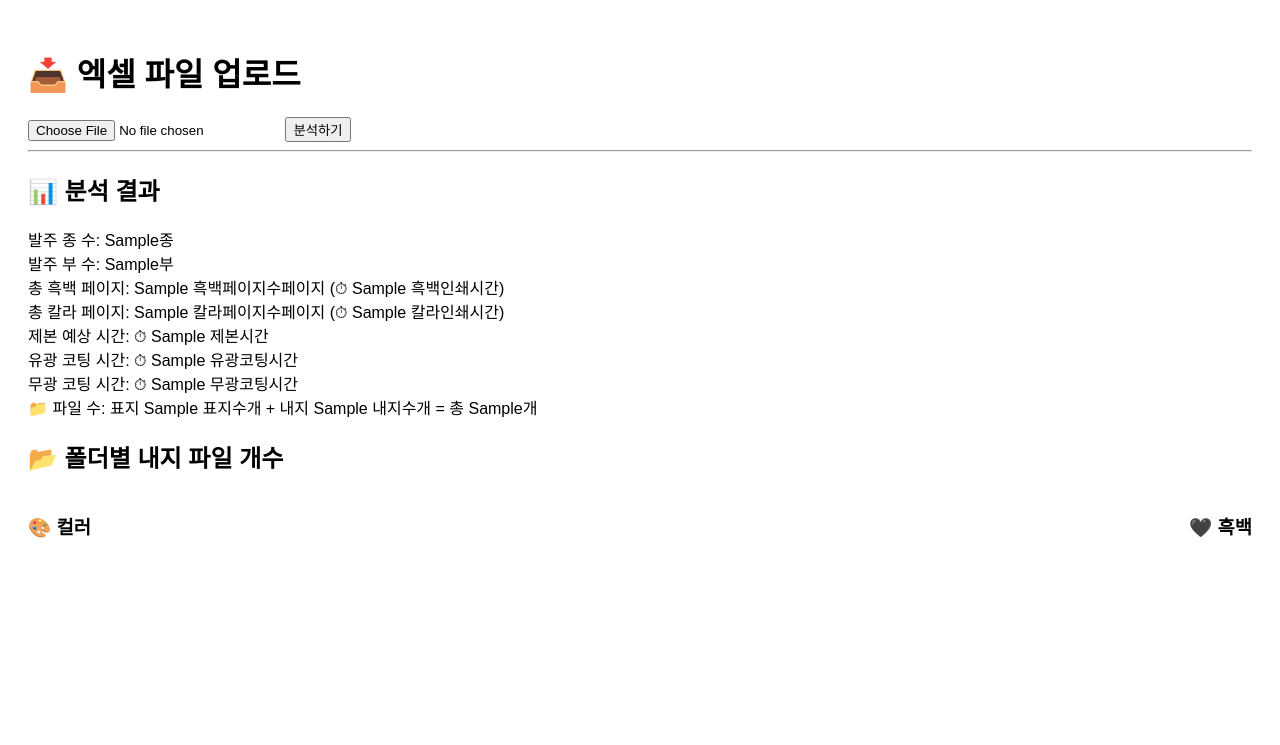
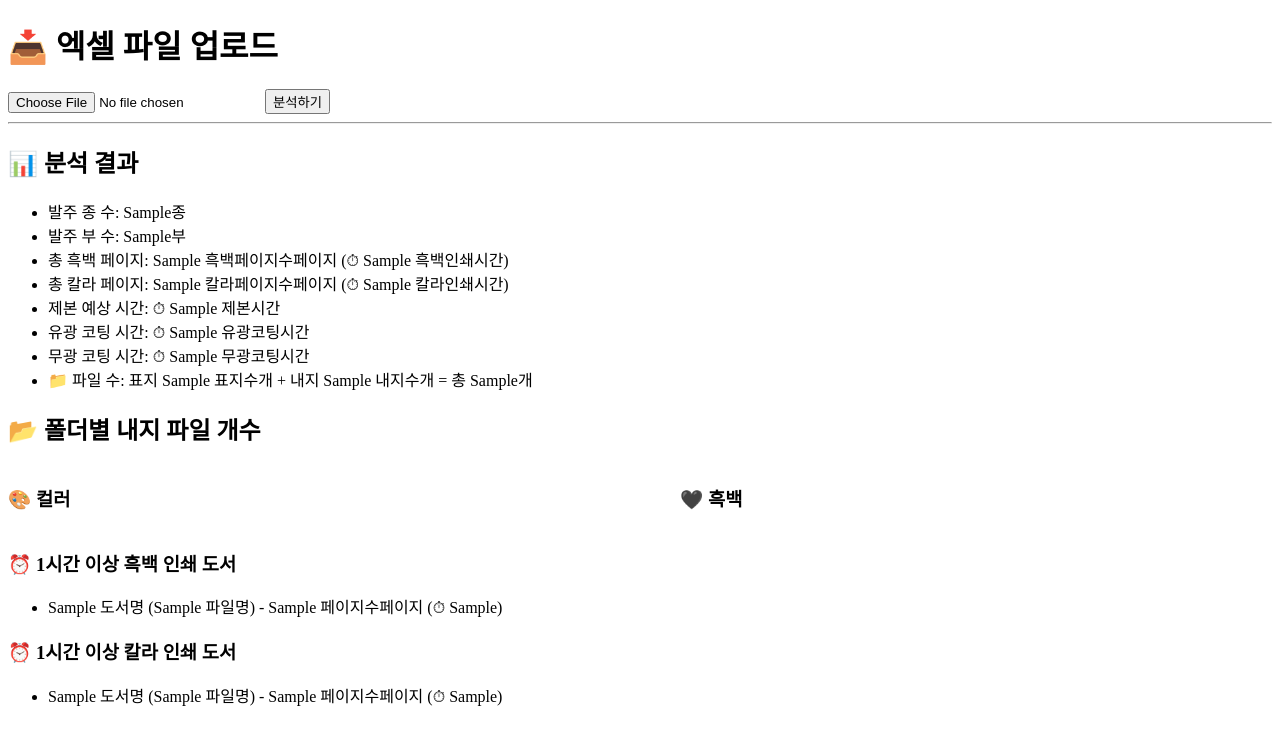
Before and after one commit to Baikala-90/gpt-excel-analyzer, a Flask app: template templates/index.html in a window 1280 px wide. Shown: the top 745 px of the page. Run offline with Flask 3, Linux system fonts and the light colour scheme; the template is opened without the code that fills it: most values are stand-ins (such as "Sample title", 1, 10 or a date in 2020).

Commit message:
🎨 폴더별 내지 파일 컬러/흑백 순서 정렬 및 간격 조정

```diff
--- a/templates/index.html
+++ b/templates/index.html
@@ -4,12 +4,14 @@
     <meta charset="UTF-8">
     <title>📦 엑셀 발주서 분석기</title>
     <style>
-        body { font-family: sans-serif; padding: 20px; }
-        ul { list-style-type: none; padding-left: 0; }
-        .columns {
+        .folder-section {
             display: flex;
             justify-content: space-between;
-            gap: 50px;
+            align-items: flex-start;
+            gap: 80px;
+        }
+        .folder-box {
+            flex: 1;
         }
     </style>
 </head>
@@ -35,8 +37,8 @@
     </ul>
 
     <h2>📂 폴더별 내지 파일 개수</h2>
-    <div class="columns">
-        <div>
+    <div class="folder-section">
+        <div class="folder-box">
             <h3>🎨 컬러</h3>
             <ul>
                 {% for folder in ["컬날46", "컬날A5", "컬날B5", "컬단46", "컬단A4", "컬단A5", "컬단B5"] %}
@@ -46,7 +48,7 @@
                 {% endfor %}
             </ul>
         </div>
-        <div>
+        <div class="folder-box">
             <h3>🖤 흑백</h3>
             <ul>
                 {% for folder in ["흑날46", "흑날A5", "흑날B5", "흑단46", "흑단A4", "흑단A5", "흑단B5"] %}
@@ -57,6 +59,25 @@
             </ul>
         </div>
     </div>
+
+    {% if result["1시간흑백"] %}
+    <h3>⏰ 1시간 이상 흑백 인쇄 도서</h3>
+    <ul>
+        {% for 도서명, 파일명, 페이지수, 시간 in result["1시간흑백"] %}
+        <li>{{ 도서명 }} ({{ 파일명 }}) - {{ 페이지수 }}페이지 (⏱ {{ 시간 }})</li>
+        {% endfor %}
+    </ul>
+    {% endif %}
+
+    {% if result["1시간칼라"] %}
+    <h3>⏰ 1시간 이상 칼라 인쇄 도서</h3>
+    <ul>
+        {% for 도서명, 파일명, 페이지수, 시간 in result["1시간칼라"] %}
+        <li>{{ 도서명 }} ({{ 파일명 }}) - {{ 페이지수 }}페이지 (⏱ {{ 시간 }})</li>
+        {% endfor %}
+    </ul>
+    {% endif %}
+
     {% endif %}
 </body>
 </html>
```
Lines whose indentation alone changed are shown as unchanged.
